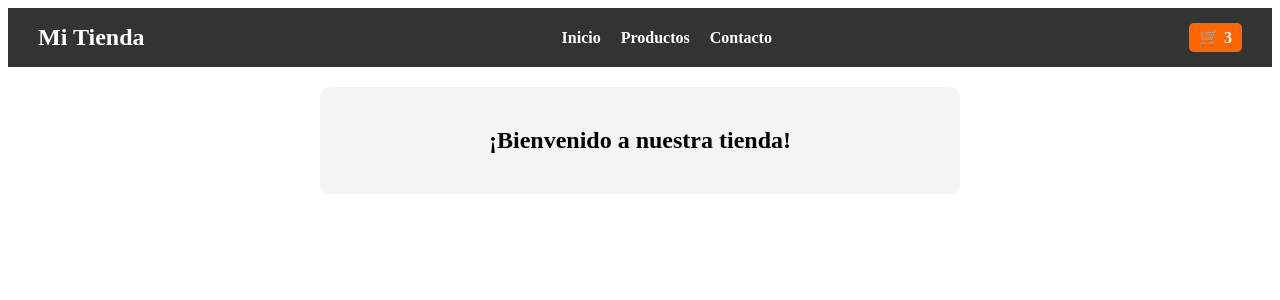
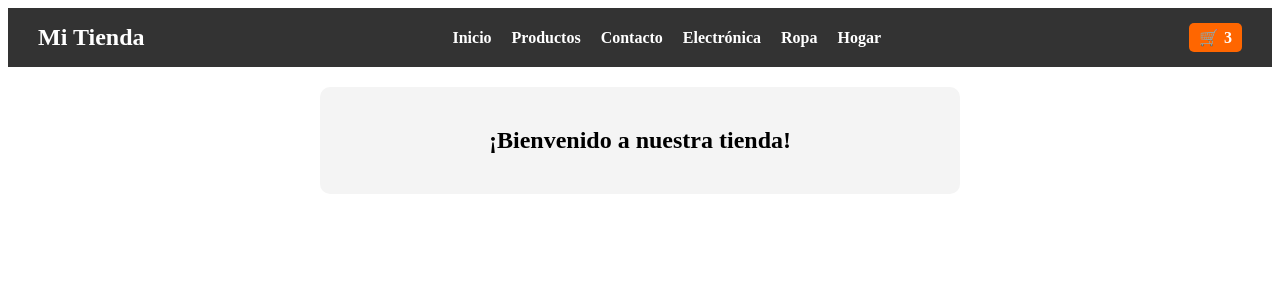
Before and after one commit to Alex25-10/NavegaLasRutas-AlexVelez, a React (Vite) app: page / in a window 1280 px wide. Shown: the top 300 px of the page. Built offline with nearby package versions, Linux system fonts and the light colour scheme.

Commit message:
Agregadas categorías de productos en NavBar

```diff
--- a/src/components/navbar.jsx
+++ b/src/components/navbar.jsx
@@ -1,4 +1,4 @@
-import CartWidget from "./cartwidget";
+import CartWidget from "./CartWidget";
 
 const NavBar = () => {
   return (
@@ -21,6 +21,9 @@ const NavBar = () => {
         <li><a href="#" style={navLinkStyle}>Inicio</a></li>
         <li><a href="#" style={navLinkStyle}>Productos</a></li>
         <li><a href="#" style={navLinkStyle}>Contacto</a></li>
+        <li><a href="#" style={navLinkStyle}>Electrónica</a></li>
+        <li><a href="#" style={navLinkStyle}>Ropa</a></li>
+        <li><a href="#" style={navLinkStyle}>Hogar</a></li>
       </ul>
       <CartWidget />
     </nav>
```
